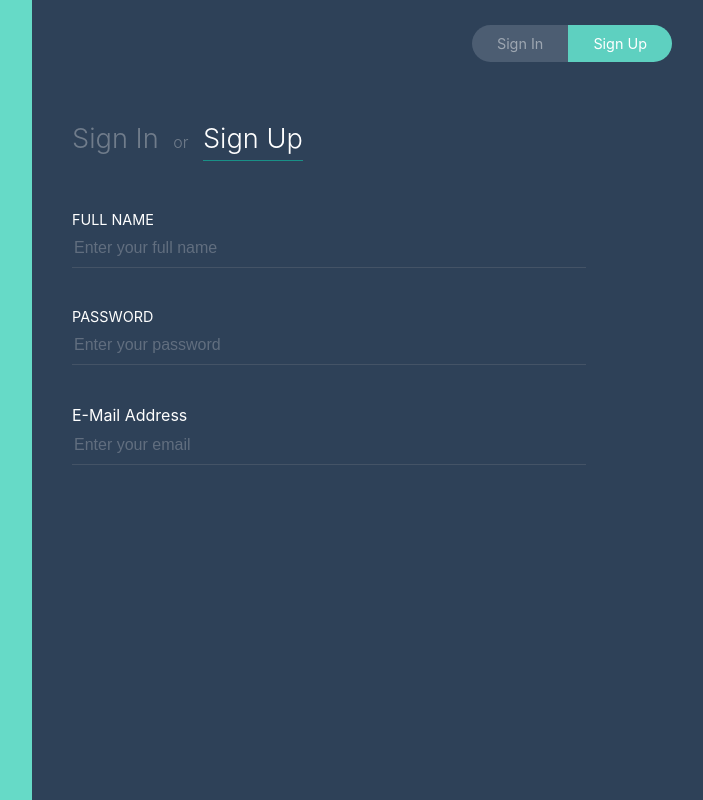
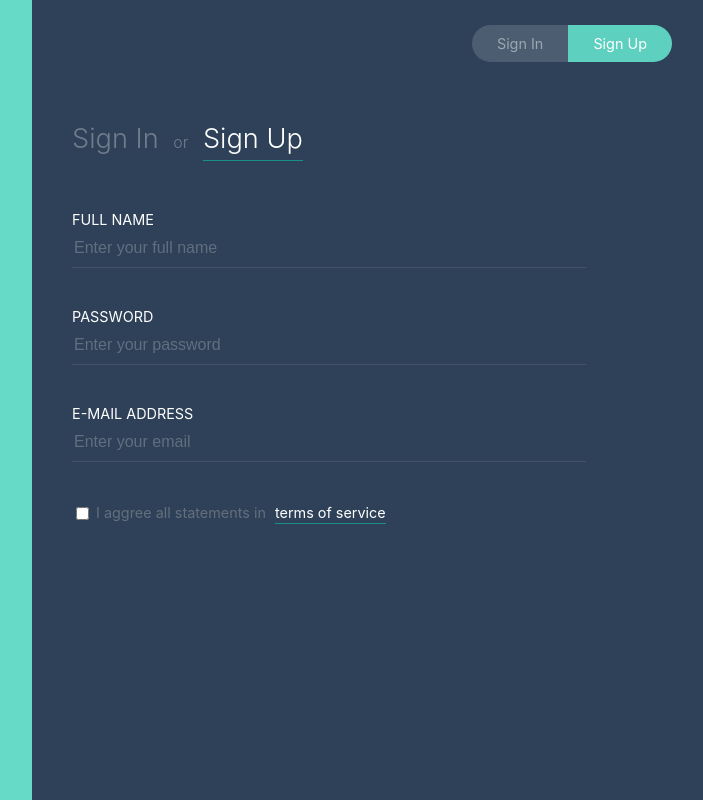
Before and after one commit to DundarKoray/React_Creating-A-Form, a React (Create React App) app: page / in a window 1280 px wide. Shown: the whole page, without its empty margins (568-1271 px from the left). Built offline with nearby package versions, Linux system fonts and the light colour scheme.

Commit message:
Checkbox added for the terms of service

```diff
--- a/src/App.js
+++ b/src/App.js
@@ -21,20 +21,28 @@ class App extends React.Component {
           <div className="FormCenter">
             <form className="FormFields" onSubmit={this.handleSubmit}>
 
+              {/*FULL NAME*/}
               <div className="FormField">
                 <label className="FormField__Label" htmlFor="name">Full Name</label>
                 <input type="text" id="name" className="FormField__Input" placeholder="Enter your full name" name="name"/>
               </div>
 
+              {/*PASSWORD*/}
               <div className="FormField">
                 <label className="FormField__Label" htmlFor="password">Password</label>
                 <input type="password" id="password" className="FormField__Input" placeholder="Enter your password" name="password"/>
               </div>
 
+              {/*E-MAIL ADDRESS*/}
               <div className="FormField">
-                <label className="FormField__label" htmlFor="email">E-Mail Address</label>
+                <label className="FormField__Label" htmlFor="email">E-Mail Address</label>
                 <input type="email" id="email" className="FormField__Input" placeholder="Enter your email" name="email" />
               </div>
+
+              {/*CHECKBOX*/}
+              <label className="FormField__CheckboxLabel">
+                <input className="FormField__Checkbox" type="checkbox" name="hasAgreed" /> I aggree all statements in <a href="" className="FormField__TermsLink">terms of service</a>
+              </label>
 
 
 
```
